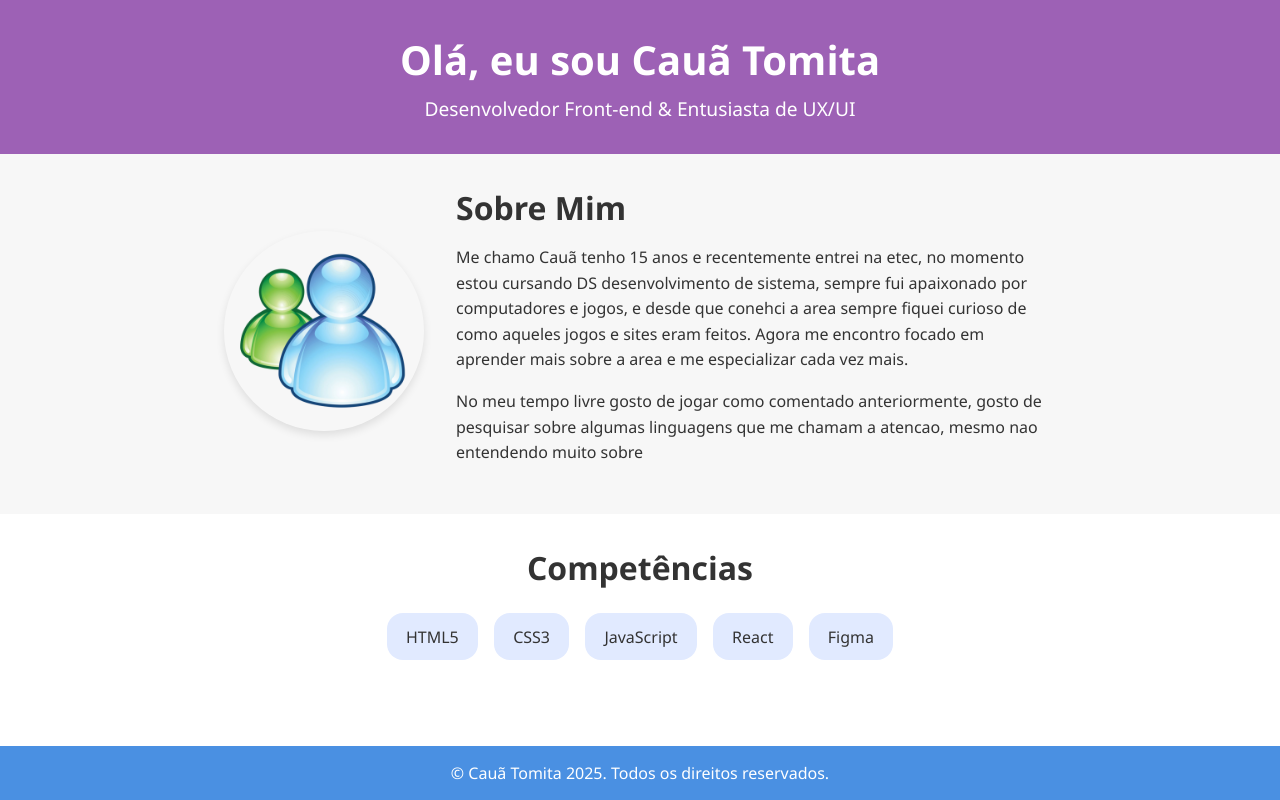
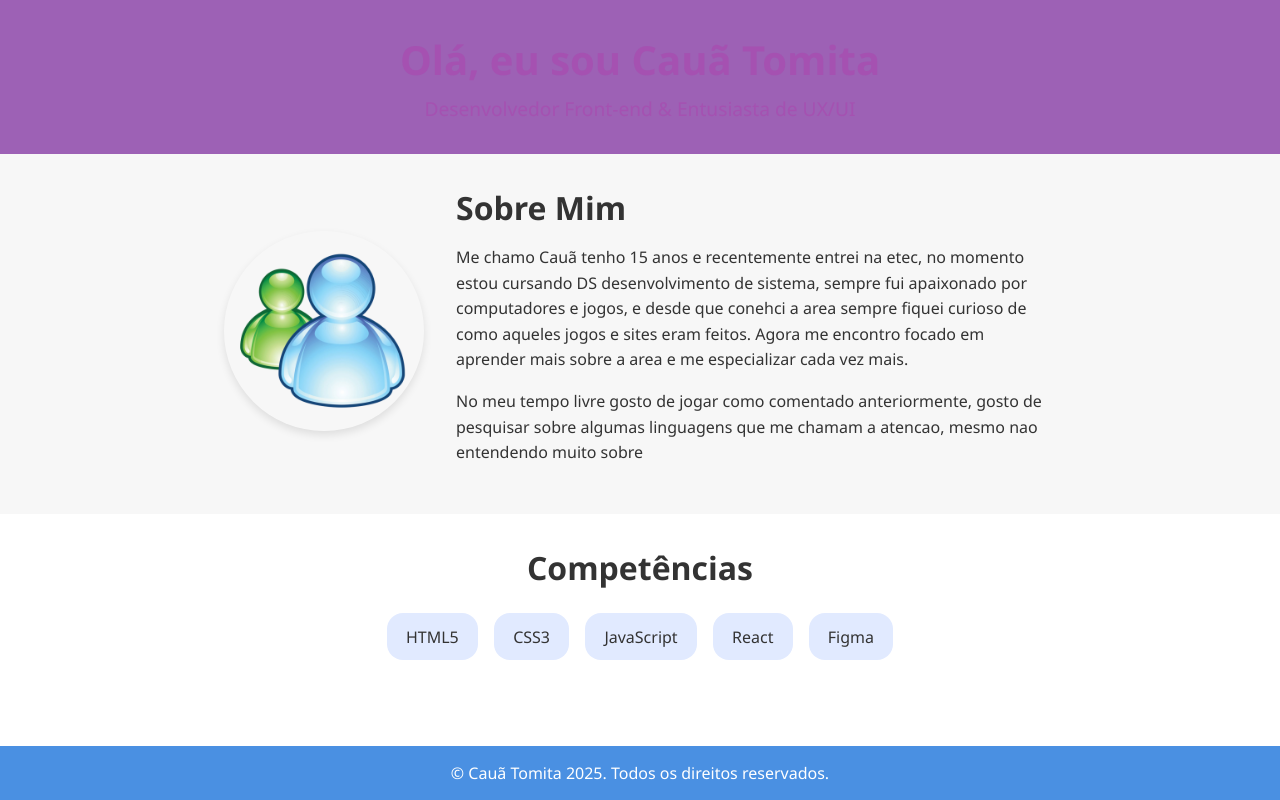
Before and after one commit to CauaTomita/Portfolio-Caua, a plain HTML site: page index.html in a window 1280 px wide. Drawn offline with Linux system fonts and the light colour scheme.

Commit message:
Mudança de cor 2

```diff
--- a/style.css
+++ b/style.css
@@ -18,7 +18,7 @@ body {
 
 .cabecalho {
   background:rgba(140, 69, 168, 0.84);
-  color: #fff;
+  color: #b139ab65;
   text-align: center;
   padding: 2rem 1rem;
 }
```
